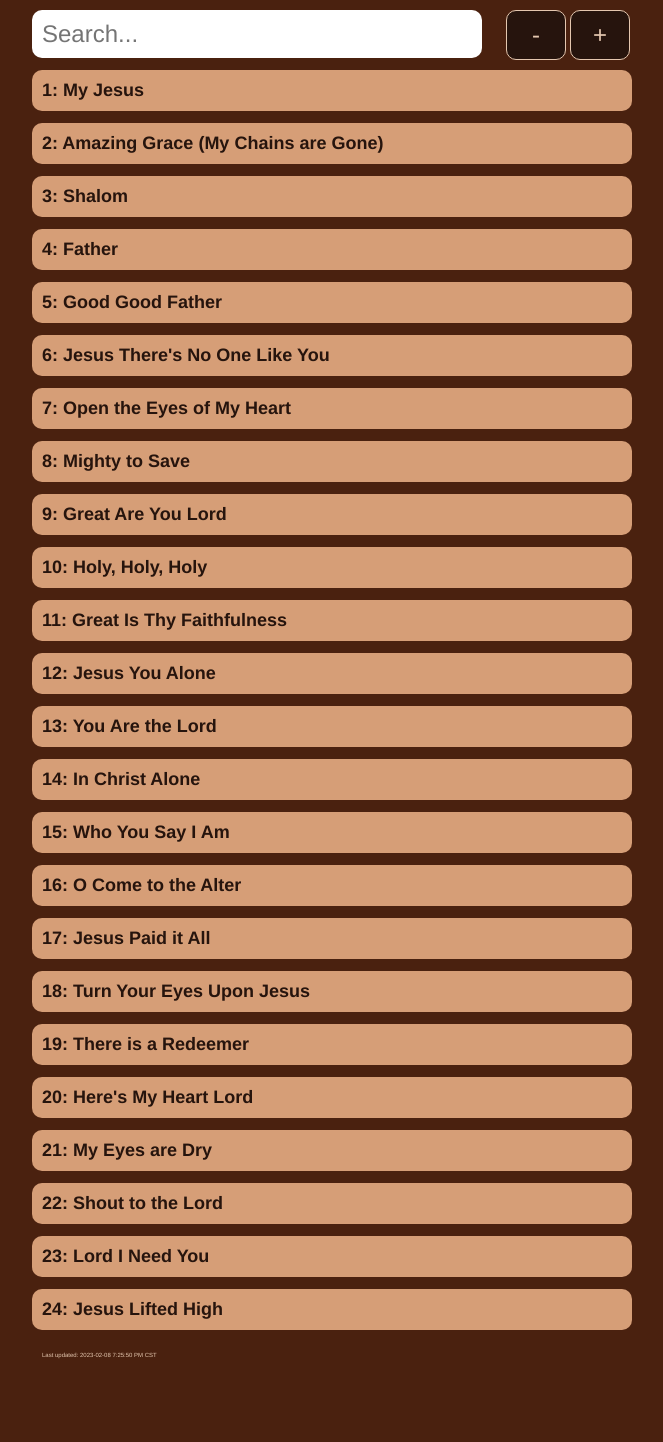
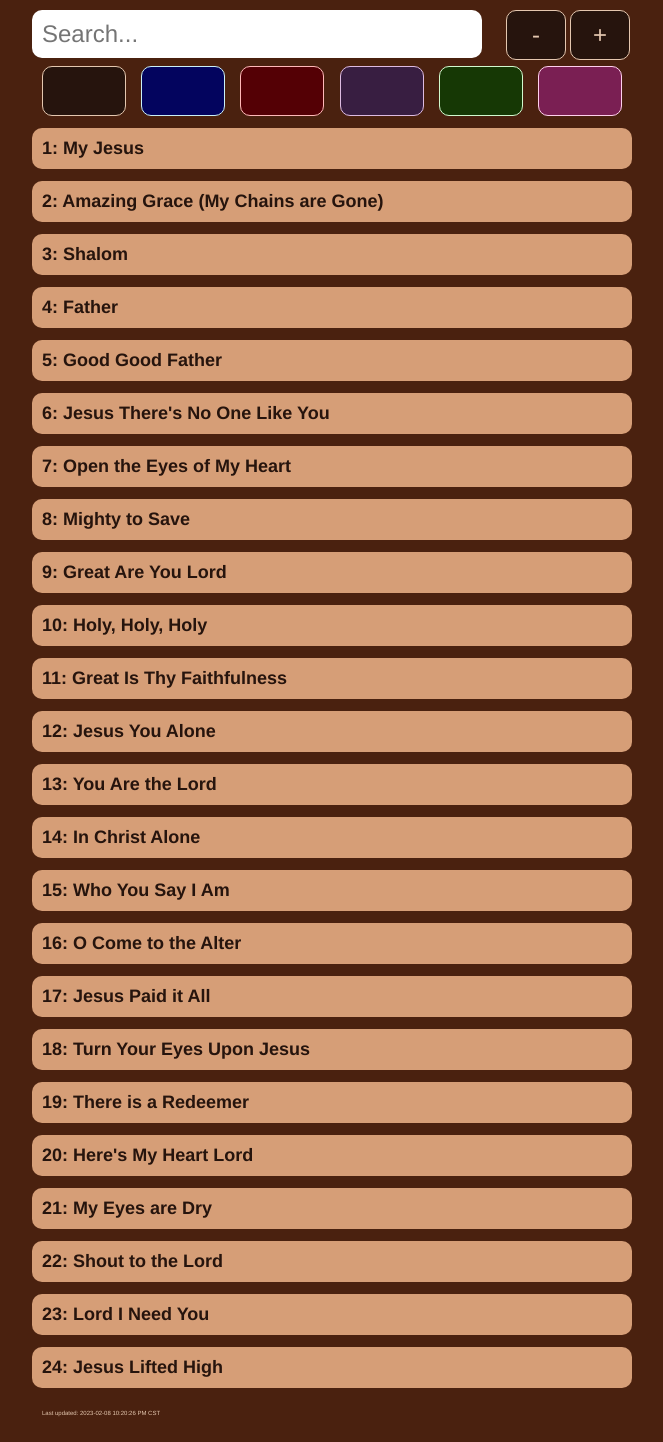
Before and after one commit to oliverisaac/songsheet, a PHP site: page / in a window 1280 px wide. Shown: the whole page, without its empty margins (308-971 px from the left). Before the commit the page ends 1359 px from the top, so only its background shows below. Run offline with PHP 8.4, Linux system fonts and the light colour scheme.

Commit message:
Automated report

```diff
--- a/index.html
+++ b/index.html
@@ -4,11 +4,7 @@
     <title>Wednesday Night Song Sheet</title>
     <meta name="viewport" content="width=device-width, initial-scale=1.0" />
 
-    <link
-      rel="stylesheet"
-      type="text/css"
-      href="style.css?t=1675905950"
-    />
+    <link rel="stylesheet" type="text/css" href="style.css?t=1675916426" />
   </head>
   <body id="">
     <div id="songsheet">
@@ -28,6 +24,14 @@
             -
           </button>
         </div>
+        <div id="colorPicker">
+          <button id="default" onClick="setColorScheme(this.id)" type="button">&nbsp;</button>
+          <button id="cary" onClick="setColorScheme(this.id)" type="button">&nbsp;</button>
+          <button id="katherine" onClick="setColorScheme(this.id)" type="button">&nbsp;</button>
+          <button id="lydia" onClick="setColorScheme(this.id)" type="button">&nbsp;</button>
+          <button id="oliver" onClick="setColorScheme(this.id)" type="button">&nbsp;</button>
+          <button id="judy" onClick="setColorScheme(this.id)" type="button">&nbsp;</button>
+        </div>
       </div>
 
       <div id="songs">
@@ -41,10 +45,16 @@
     </div>
     <script
       type="text/javascript"
-      src="lyrics.js?t=1675905950"
+      src="lyrics.js?t=1675916426"
     ></script>
     <script type="text/javascript" src="vue.js"></script>
     <script type="text/javascript">
+
+      function setColorScheme(scheme) {
+        document.getElementById("themeSetter").innerHTML =  "<link rel='stylesheet' type='text/css' href='color-schemes/" + scheme + ".css?t=1675916426' />";
+        setCookie("colorScheme", scheme, 365);
+      }
+
       function setCookie(cname, cvalue, exdays) {
         const d = new Date();
         d.setTime(d.getTime() + exdays * 24 * 60 * 60 * 1000);
@@ -91,6 +101,7 @@
         setCookie("fontSize", size, 365);
       }
 
+
       userFontSize = getCookie("fontSize");
       if (userFontSize != "") {
         document.body.style.fontSize = userFontSize;
@@ -120,7 +131,16 @@
       });
     </script>
     <footer>
-      <p>Last updated: 2023-02-08 7:25:50 PM CST</p>
+      <p>Last updated: 2023-02-08 10:20:26 PM CST</p>
+      <div style="display:none" id="themeSetter">
+      </div>
+      <script>
+      userStyle = getCookie("colorScheme");
+      if( userStyle == "" ){
+        userStyle = "default";
+      }
+      setColorScheme(userStyle);
+      </script>
     </footer>
   </body>
 </html>
--- a/style.css
+++ b/style.css
@@ -78,3 +78,57 @@ footer p {
   color: #e4c7af;
   padding: 10px;
 }
+
+#colorPicker {
+  width: 100%;
+  display: block;
+  height: 10%;
+  margin-top: 8px;
+  text-align: center;
+}
+
+#colorPicker button {
+  width: 14%;
+  height: 100%;
+  padding: 10px 0;
+  font-size: 2em;
+  margin: 0 1%;
+  border-radius: 10px;
+  cursor: pointer;
+
+  border: 1px solid #caf0f8;
+}
+
+#colorPicker #default {
+  border-color: #e4c7af;
+  background-color: #26140d;
+  color: #e4c7af;
+}
+
+#colorPicker #cary {
+  border-color: #caf0f8;
+  background-color: #03045e;
+  color: #caf0f8;
+}
+#colorPicker #lydia {
+  border-color: #ddbbe1;
+  background-color: #381e41;
+  color: #ddbbe1;
+}
+
+#colorPicker #oliver {
+  border-color: #d1face;
+  background-color: #163805;
+  color: #d1face;
+}
+
+#colorPicker #judy {
+  border-color: #ffcfed;
+  background-color: #7a1f53;
+  color: #ffcfed;
+}
+#colorPicker #katherine {
+  border-color: #ffb8b8;
+  background-color: #540005;
+  color: #ffb8b8;
+}
```
